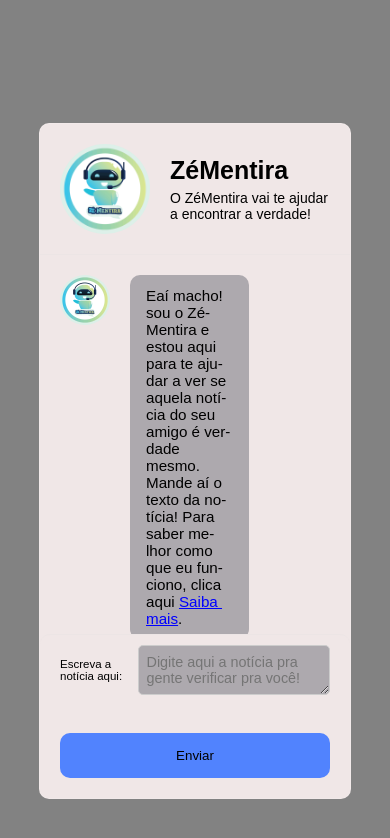
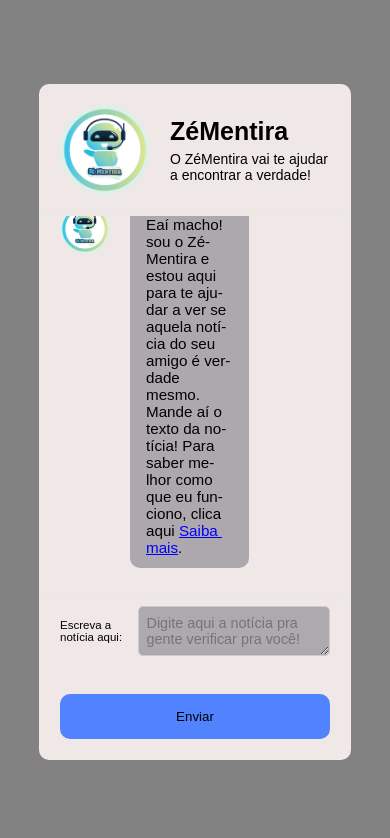
Before and after one commit to JoseVitorNobreUFC/ChatFront, a React (Vite) app: page / in a window 390 px wide. Shown: the top 838 px of the page. Built offline with nearby package versions, Linux system fonts and the light colour scheme.

Commit message:
teste em telas ainda menores

```diff
--- a/src/components/chat/Chat.css
+++ b/src/components/chat/Chat.css
@@ -194,11 +194,13 @@
 
 }
 
+@media(max-width: 406px) {
+  .body {
+    padding: 10px 20px 170px 20px !important;
+  }
+}
+
 @media (max-width: 624px) {
-  body {
-    margin-top: 10%;
-  }
-
   .bottom {
     padding: 10px;
     display: flex;
```
